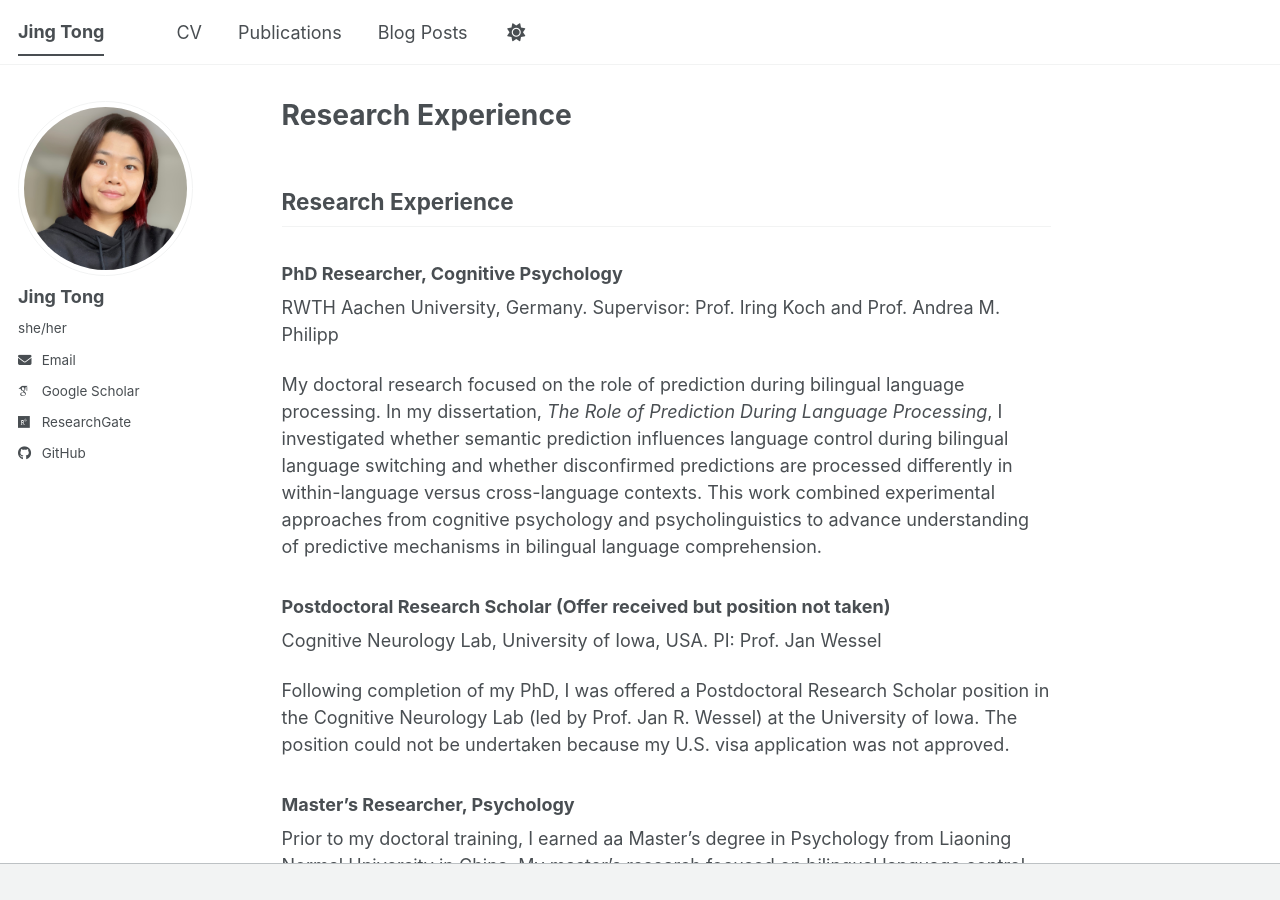
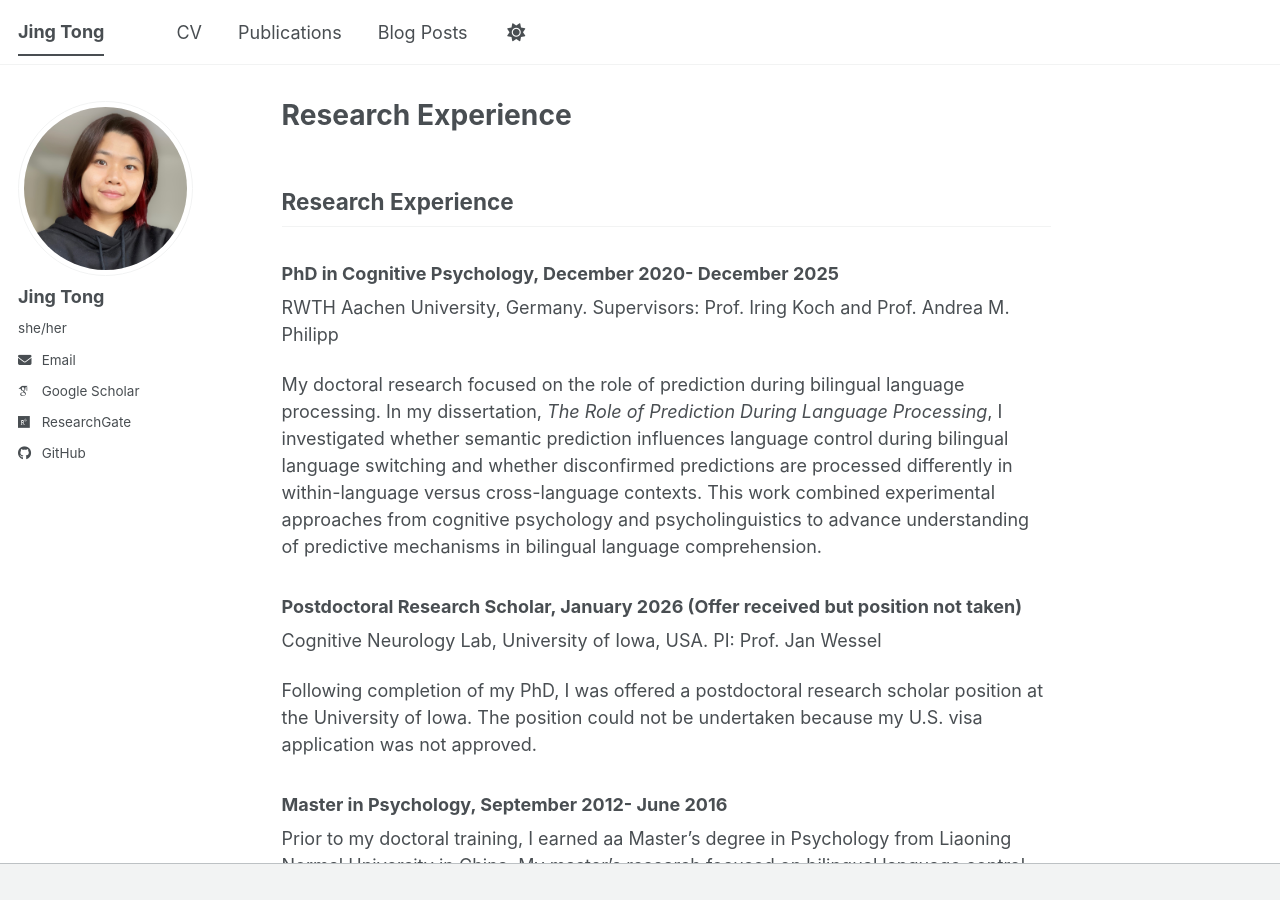
Before and after one commit to JingTong01/jingtong01.github.io, a Jekyll site: the page built from _pages/about.md, in a window 1280 px wide and 900 px high. Built offline with Jekyll 4.4.1, drawn with Linux system fonts in a browser that asks for light colours; some web fonts are replaced; a script bundle is joined from its source files by our own code; library files that are not in the unit come from our copies; our own code applies the rules of GitHub Pages for plain Markdown files.

Commit message:
Update about.md

```diff
--- a/_pages/about.md
+++ b/_pages/about.md
@@ -8,19 +8,17 @@ redirect_from:
 
 ## Research Experience
 
-### PhD Researcher, Cognitive Psychology
-RWTH Aachen University, Germany.
-Supervisor: Prof. Iring Koch and Prof. Andrea M. Philipp
+### PhD in Cognitive Psychology, December 2020- December 2025
+RWTH Aachen University, Germany. Supervisors: Prof. Iring Koch and Prof. Andrea M. Philipp
 
 My doctoral research focused on the role of prediction during bilingual language processing. In my dissertation, *The Role of Prediction During Language Processing*, I investigated whether semantic prediction influences language control during bilingual language switching and whether disconfirmed predictions are processed differently in within-language versus cross-language contexts. This work combined experimental approaches from cognitive psychology and psycholinguistics to advance understanding of predictive mechanisms in bilingual language comprehension.
 
-### Postdoctoral Research Scholar (Offer received but position not taken)
-Cognitive Neurology Lab, University of Iowa, USA.
-PI: Prof. Jan Wessel
+### Postdoctoral Research Scholar, January 2026 (Offer received but position not taken)
+Cognitive Neurology Lab, University of Iowa, USA. PI: Prof. Jan Wessel
 
-Following completion of my PhD, I was offered a Postdoctoral Research Scholar position in the Cognitive Neurology Lab (led by Prof. Jan R. Wessel) at the University of Iowa. The position could not be undertaken because my U.S. visa application was not approved.
+Following completion of my PhD, I was offered a postdoctoral research scholar position at the University of Iowa. The position could not be undertaken because my U.S. visa application was not approved.
 
-### Master’s Researcher, Psychology
+### Master in Psychology, September 2012- June 2016
 
 Prior to my doctoral training, I earned aa Master's degree in Psychology from Liaoning Normal University in China. My master's research focused on bilingual language control, including investigations of reward expectation in bilingual language processing and the application of transcranial direct current stimulation (tDCS) to to modulate brain regions associated with language control.
 
```
